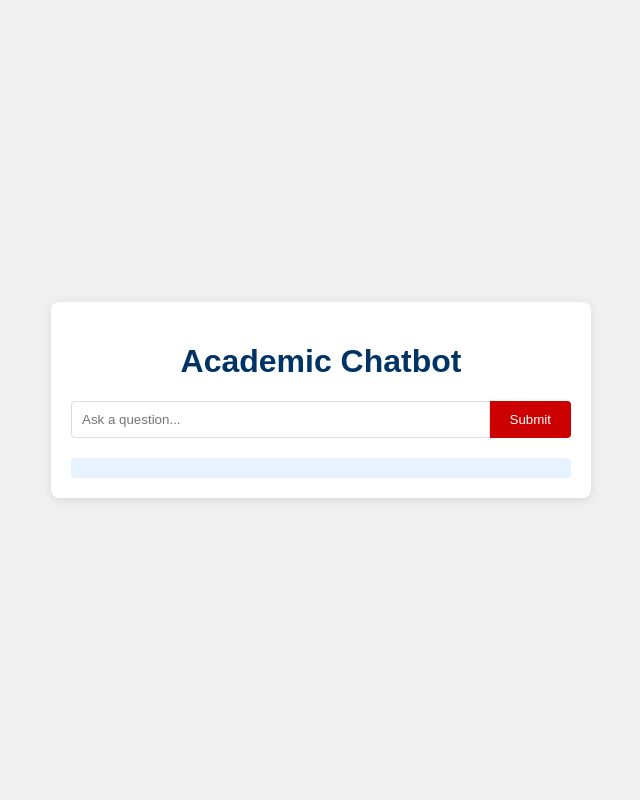
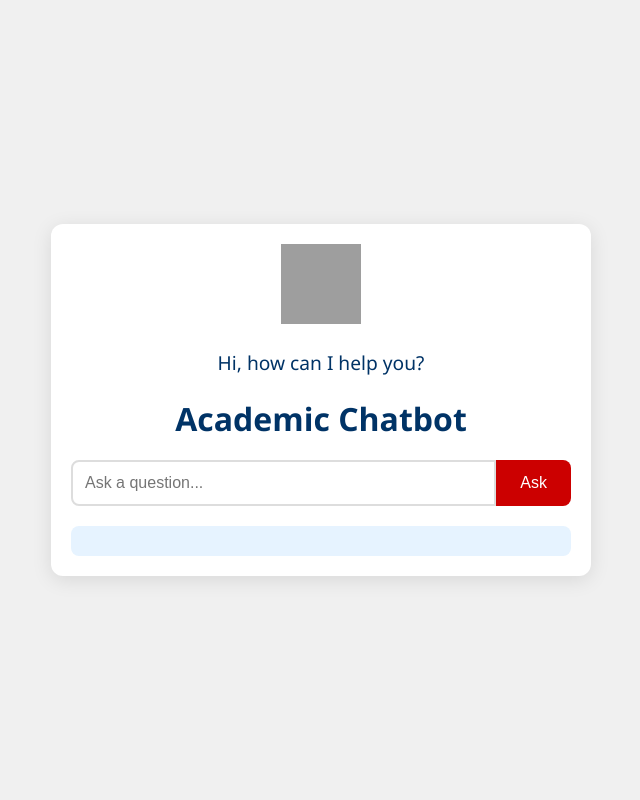
Before and after one commit to laasika25/Academicportal, a Flask app: page / in a window 1280 px wide. Shown: the whole page, without its empty margins (319-959 px from the left). Run offline with Flask 3, Linux system fonts and the light colour scheme; parts of the project's set-up code (start-up, migrations or seed data) failed here and were passed over; grey boxes are pictures that could not be loaded.

Commit message:
Update in frontend

```diff
--- a/Project/app.py
+++ b/Project/app.py
@@ -1,10 +1,10 @@
 import pandas as pd
 from sklearn.feature_extraction.text import TfidfVectorizer
-from sklearn.naive_bayes import MultinomialNB
-from sklearn.pipeline import make_pipeline
+from sklearn.model_selection import train_test_split
+from sklearn.neighbors import NearestNeighbors
 from flask import Flask, request, render_template, jsonify
 import logging
-import sys
+import numpy as np
 
 # Set up logging
 logging.basicConfig(level=logging.DEBUG, format='%(asctime)s - %(levelname)s - %(message)s')
@@ -14,19 +14,40 @@ try:
     df = pd.read_excel('dataset.xlsx')
     logging.info(f"Dataset loaded successfully. Shape: {df.shape}")
     logging.info(f"Columns: {df.columns.tolist()}")
-    logging.info(f"First few rows: \n{df.head()}")
+
+    # Check for required columns
+    if 'Student Query' not in df.columns or 'Answer' not in df.columns:
+        logging.error("Missing 'Student Query' or 'Answer' columns in dataset.")
+        raise ValueError("Dataset must contain 'Student Query' and 'Answer' columns.")
+
+    # Check for missing data
+    if df['Student Query'].isnull().any() or df['Answer'].isnull().any():
+        logging.error("Missing values in 'Student Query' or 'Answer' columns.")
+        raise ValueError("There are missing values in the dataset.")
+
 except Exception as e:
     logging.error(f"Error loading dataset: {str(e)}")
-    sys.exit(1)
+    raise
 
-# Create the machine learning model
+# Preprocessing
 try:
-    model = make_pipeline(TfidfVectorizer(), MultinomialNB())
-    model.fit(df['Student Query'], df['Answer'])
-    logging.info("Model trained successfully")
+    # Ensure all data is string type
+    df['Student Query'] = df['Student Query'].astype(str)
+    df['Answer'] = df['Answer'].astype(str)
+
+    # Vectorizing text data using TF-IDF
+    vectorizer = TfidfVectorizer()
+    tfidf_matrix = vectorizer.fit_transform(df['Student Query'])
+
+    # Create a Nearest Neighbors model
+    nn_model = NearestNeighbors(n_neighbors=1, metric='cosine')
+    nn_model.fit(tfidf_matrix)
+
+    logging.info("Preprocessing and model creation completed successfully.")
+
 except Exception as e:
-    logging.error(f"Error training model: {str(e)}")
-    sys.exit(1)
+    logging.error(f"Error during preprocessing: {str(e)}")
+    raise
 
 # Create Flask app
 app = Flask(__name__)
@@ -40,9 +61,24 @@ def query():
     try:
         user_query = request.form['query']
         logging.info(f"Received query: {user_query}")
-        response = model.predict([user_query])[0]
-        logging.info(f"Model response: {response}")
-        return jsonify({'response': response})
+
+        if not user_query:
+            logging.error("Empty query received.")
+            return jsonify({'error': 'Empty query received'}), 400
+
+        # Vectorize the user query
+        user_query_tfidf = vectorizer.transform([user_query])
+
+        # Find the nearest neighbor
+        distances, indices = nn_model.kneighbors(user_query_tfidf)
+
+        # Get the answer for the nearest neighbor
+        nearest_query_index = indices[0][0]
+        answer = df.iloc[nearest_query_index]['Answer']
+
+        logging.info(f"Found answer: {answer}")
+        return jsonify({'response': answer})
+
     except Exception as e:
         logging.error(f"Error processing query: {str(e)}")
         return jsonify({'error': str(e)}), 500
--- a/Project/requirements.txt
+++ b/Project/requirements.txt
@@ -1,4 +1,4 @@
-flask
 pandas
 scikit-learn
+flask
 openpyxl
--- a/Project/templates/index.html
+++ b/Project/templates/index.html
@@ -6,7 +6,7 @@
     <title>Academic Chatbot</title>
     <style>
         body {
-            font-family: Arial, sans-serif;
+            font-family: 'Segoe UI', Tahoma, Geneva, Verdana, sans-serif;
             display: flex;
             justify-content: center;
             align-items: center;
@@ -16,15 +16,30 @@
         }
         .chat-container {
             background-color: white;
-            border-radius: 8px;
-            box-shadow: 0 2px 10px rgba(0, 0, 0, 0.1);
+            border-radius: 12px;
+            box-shadow: 0 4px 20px rgba(0, 0, 0, 0.1);
             padding: 20px;
-            width: 80%;
+            width: 90%;
             max-width: 500px;
+        }
+        .chatbot-icon {
+            text-align: center;
+            margin-bottom: 20px;
+        }
+        .chatbot-icon img {
+            width: 80px;
+            height: 80px;
+        }
+        .greeting {
+            text-align: center;
+            font-size: 1.2em;
+            color: #003366;
+            margin-bottom: 20px;
         }
         h1 {
             text-align: center;
             color: #003366;
+            margin-bottom: 20px;
         }
         #chatForm {
             display: flex;
@@ -32,36 +47,57 @@
         }
         #query {
             flex-grow: 1;
-            padding: 10px;
-            border: 1px solid #ddd;
-            border-radius: 4px 0 0 4px;
+            padding: 12px;
+            border: 2px solid #ddd;
+            border-radius: 8px 0 0 8px;
+            font-size: 16px;
+            transition: border-color 0.3s;
+        }
+        #query:focus {
+            outline: none;
+            border-color: #cc0000;
         }
         button {
-            padding: 10px 20px;
+            padding: 12px 24px;
             background-color: #cc0000;
             color: white;
             border: none;
-            border-radius: 0 4px 4px 0;
+            border-radius: 0 8px 8px 0;
             cursor: pointer;
+            font-size: 16px;
+            transition: background-color 0.3s;
+        }
+        button:hover {
+            background-color: #990000;
         }
         #response {
             background-color: #e6f3ff;
-            border-radius: 4px;
-            padding: 10px;
+            border-radius: 8px;
+            padding: 15px;
             margin-top: 20px;
+            font-size: 16px;
+            line-height: 1.5;
         }
         .error {
             color: #cc0000;
             font-weight: bold;
         }
+        .typing {
+            font-style: italic;
+            color: #666;
+        }
     </style>
 </head>
 <body>
     <div class="chat-container">
+        <div class="chatbot-icon">
+            <img src="https://klh.edu.in/wp-content/uploads/2020/06/Lg.png" alt="Chatbot Icon">
+        </div>
+        <div class="greeting">Hi, how can I help you?</div>
         <h1>Academic Chatbot</h1>
         <form id="chatForm">
             <input type="text" id="query" placeholder="Ask a question..." required>
-            <button type="submit">Submit</button>
+            <button type="submit">Ask</button>
         </form>
         <div id="response"></div>
     </div>
@@ -71,7 +107,7 @@
             e.preventDefault();
             var query = document.getElementById('query').value;
             var responseDiv = document.getElementById('response');
-            responseDiv.innerHTML = 'Processing...';
+            responseDiv.innerHTML = '<span class="typing">Thinking...</span>';
             fetch('/query', {
                 method: 'POST',
                 headers: {
@@ -89,7 +125,7 @@
             })
             .catch((error) => {
                 console.error('Error:', error);
-                responseDiv.innerHTML = '<span class="error">Sorry, there was an error processing your request. Please check the server logs for more information.</span>';
+                responseDiv.innerHTML = '<span class="error">Sorry, there was an error processing your request. Please try again later.</span>';
             });
         });
     </script>
```
Also changed, not shown: Project/static/images/chatbot-icon.png (added).
